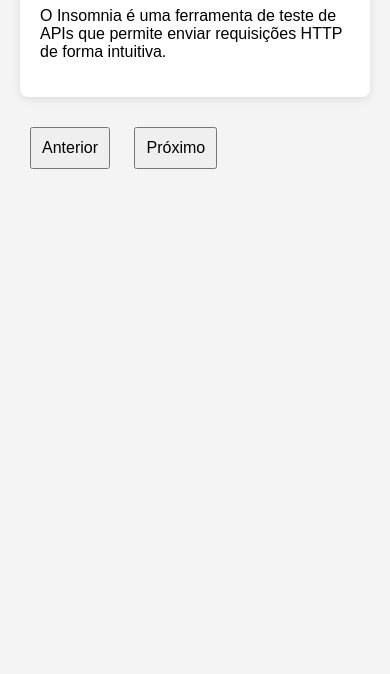
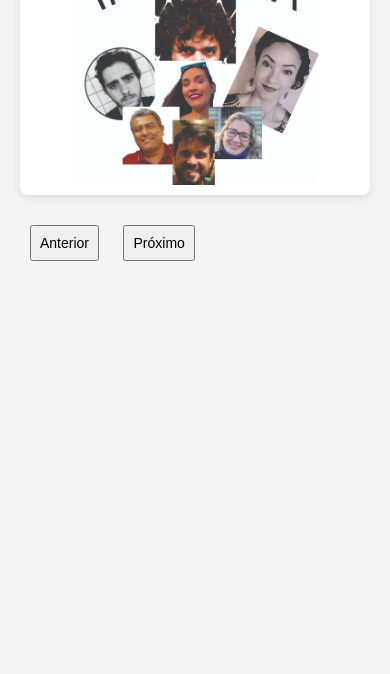
Before and after one commit to Naeldy/Insomnia, a plain HTML site: page index.html.html in a window 390 px wide. Shown: the part 170-844 px from the top of the page. Drawn offline with Linux system fonts and the light colour scheme.

Commit message:
Add files via upload

```diff
--- a/index.html.html
+++ b/index.html.html
@@ -26,12 +26,34 @@
             margin: 10px;
             padding: 10px;
             font-size: 16px;
+            cursor: pointer;
+        }
+        img {
+            max-width: 75%; /* Diminuindo a largura da imagem em 25% */
+            height: auto;
+            border-radius: 8px;
+            display: block;
+            margin: 0 auto; /* Centraliza a imagem */
+        }
+        @media (max-width: 600px) {
+            button {
+                font-size: 14px; /* Reduz o tamanho da fonte dos botões em telas pequenas */
+                padding: 8px; /* Ajusta o padding dos botões */
+            }
+            .slide {
+                padding: 10px; /* Ajusta o padding dos slides */
+            }
         }
     </style>
 </head>
 <body>
 
     <div class="slide active">
+        <h1>Equipe</h1>
+        <img src="equipe.jpg" alt="Foto da Equipe">
+    </div>
+
+    <div class="slide">
         <h1>Introdução à Ferramenta</h1>
         <p>O Insomnia é uma ferramenta de teste de APIs que permite enviar requisições HTTP de forma intuitiva.</p>
     </div>
```
